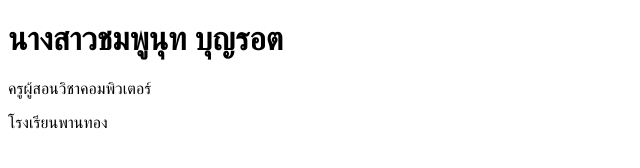
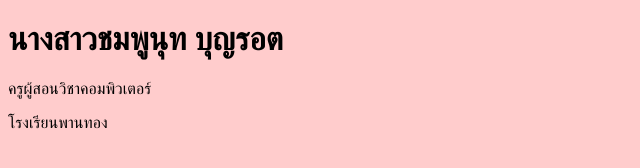
Before and after one commit to chompoonut-b/portfolio, a plain HTML site: page index.html in a window 1280 px wide. Shown: the whole page, without its empty margins (0-640 px from the left). Drawn offline with Linux system fonts and the light colour scheme.

Commit message:
Update index.html

```diff
--- a/index.html
+++ b/index.html
@@ -3,7 +3,7 @@
 <head>
     <title>Portfolio ครูชมพูนุท</title>
 </head>
-<body>
+<body bgcolor="#FFCCCC">
 <h1>นางสาวชมพูนุท บุญรอต</h1>
 <p>ครูผู้สอนวิชาคอมพิวเตอร์</p>
 <p>โรงเรียนพานทอง</p>
```
